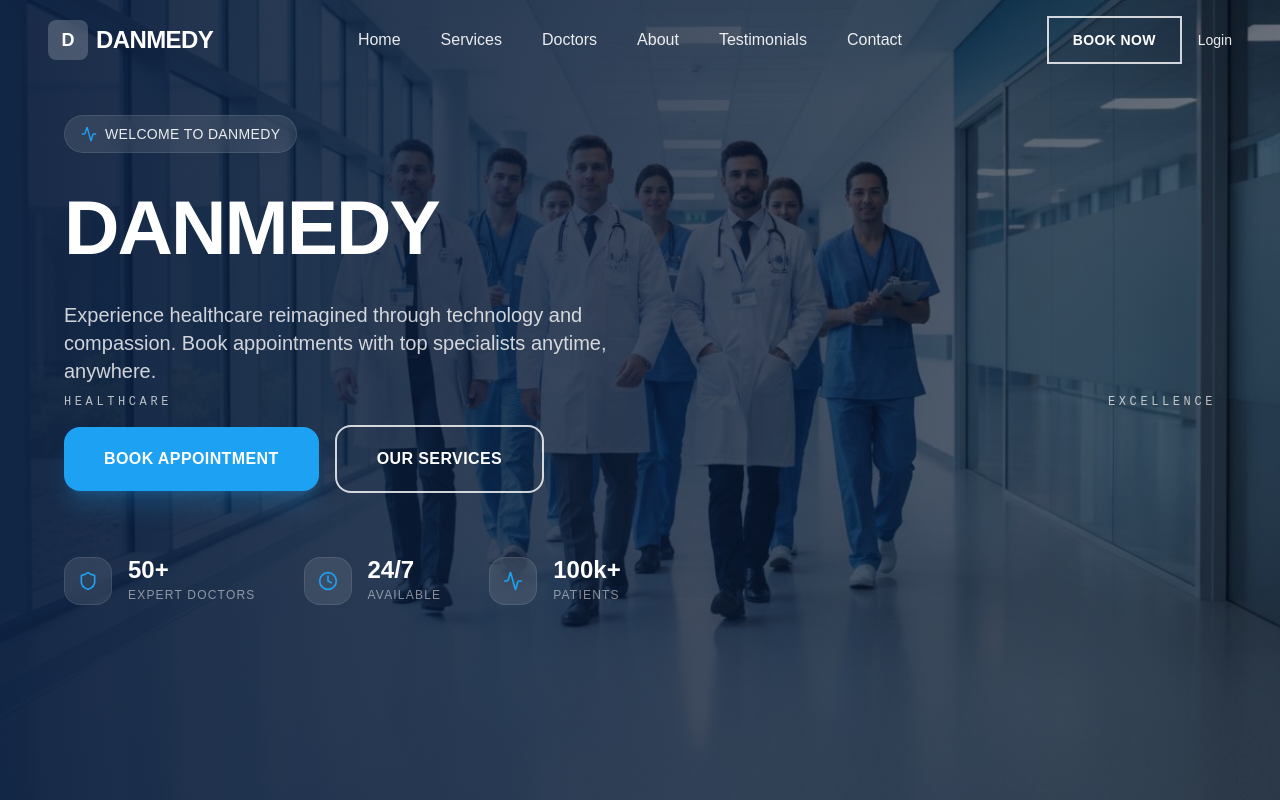
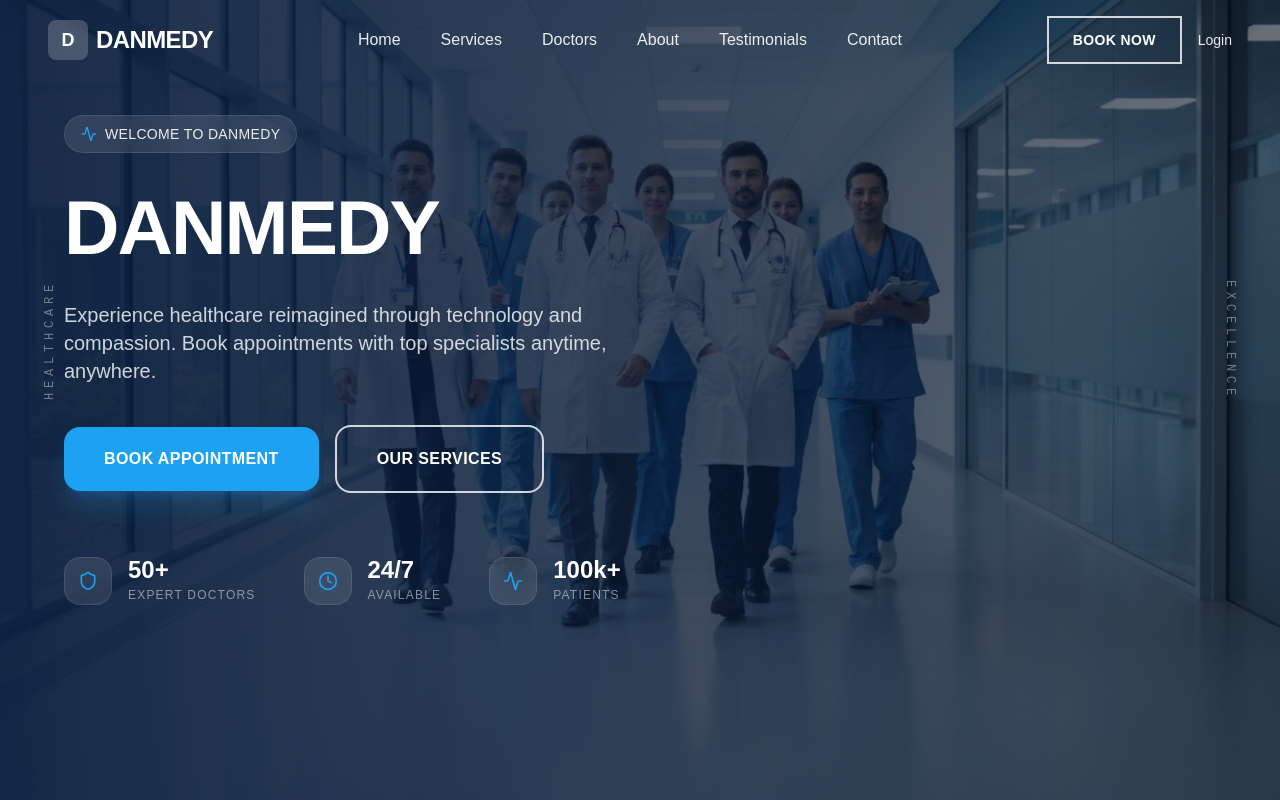
Before and after one commit to EzenewuDev/danmedys, a React (Vite) app: page / in a window 1280 px wide. Shown: the top 800 px of the page. Built offline with nearby package versions, Linux system fonts and the light colour scheme; a web font is replaced by a local one.

Commit message:
minor changes

```diff
--- a/src/sections/Hero.tsx
+++ b/src/sections/Hero.tsx
@@ -50,12 +50,13 @@ export function Hero({ onBookClick }: HeroProps) {
       {heroConfig.roles[0] && (
         <div
           className={cn(
-            'absolute left-8 lg:left-16 top-1/2 -translate-y-1/2 z-30 transition-all duration-[1200ms] ease-out-quart',
+            'absolute left-6 lg:left-12 top-[18%] lg:top-1/2 -translate-y-1/2 z-30 transition-all duration-[1200ms] ease-out-quart',
+            'lg:-rotate-90 lg:origin-left',
             isLoaded ? 'opacity-100' : 'opacity-0'
           )}
           style={{ transitionDelay: '800ms' }}
         >
-          <span className="text-xs font-geist-mono uppercase tracking-[0.3em] text-white/70">
+          <span className="text-[10px] lg:text-xs font-geist-mono uppercase tracking-[0.4em] text-white/40 whitespace-nowrap">
             {heroConfig.roles[0]}
           </span>
         </div>
@@ -63,12 +64,13 @@ export function Hero({ onBookClick }: HeroProps) {
       {heroConfig.roles[1] && (
         <div
           className={cn(
-            'absolute right-8 lg:right-16 top-1/2 -translate-y-1/2 z-30 transition-all duration-[1200ms] ease-out-quart',
+            'absolute right-6 lg:right-12 top-[18%] lg:top-1/2 -translate-y-1/2 z-30 transition-all duration-[1200ms] ease-out-quart',
+            'lg:rotate-90 lg:origin-right',
             isLoaded ? 'opacity-100' : 'opacity-0'
           )}
           style={{ transitionDelay: '900ms' }}
         >
-          <span className="text-xs font-geist-mono uppercase tracking-[0.3em] text-white/70">
+          <span className="text-[10px] lg:text-xs font-geist-mono uppercase tracking-[0.4em] text-white/40 whitespace-nowrap">
             {heroConfig.roles[1]}
           </span>
         </div>
```
